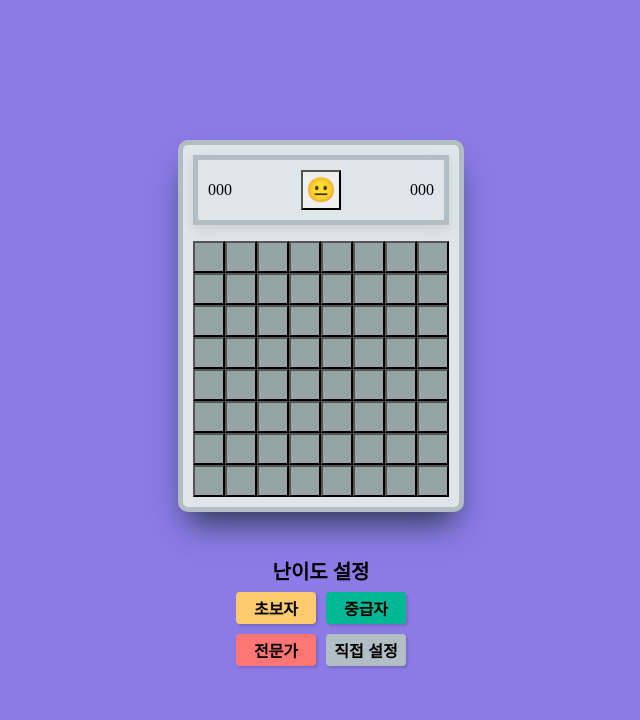
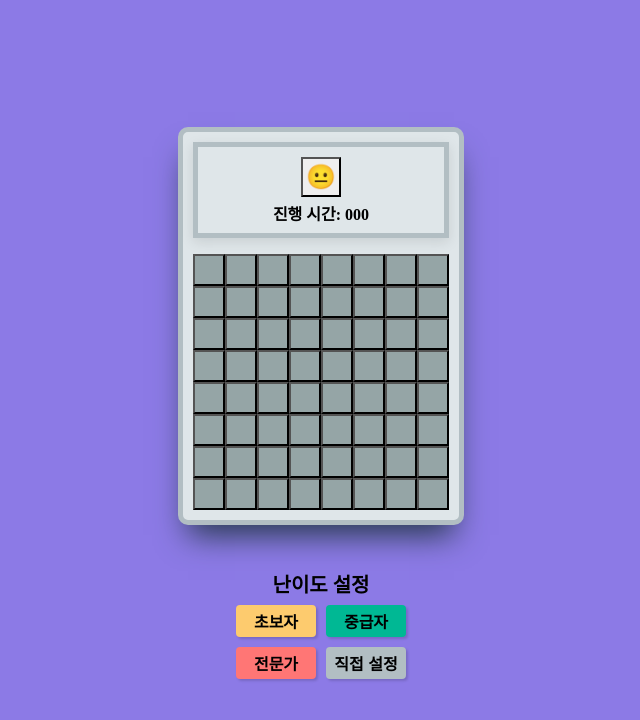
Before and after one commit to Yongveloper/minesweeper, a React (Vite) app: page / in a window 1280 px wide. Shown: the top 720 px of the page, without its empty margins (319-959 px from the left). Built offline with nearby package versions, Linux system fonts and the light colour scheme.

Commit message:
feat: 타이머 기능

```diff
--- a/src/components/Header/Header.styles.ts
+++ b/src/components/Header/Header.styles.ts
@@ -2,9 +2,10 @@ import styled from 'styled-components';
 
 export const Container = styled.div`
   display: flex;
-  justify-content: space-between;
+  flex-direction: column;
   align-items: center;
   border: 5px solid #b2bec3;
+  gap: 10px;
   padding: 10px;
   box-shadow: rgba(0, 0, 0, 0.1) 0px 4px 12px;
 
@@ -12,4 +13,9 @@ export const Container = styled.div`
     font-size: 24px;
     padding: 18px;
   }
+
+  .timer {
+    font-size: 16px;
+    font-weight: bold;
+  }
 `;
--- a/src/components/Header/Header.tsx
+++ b/src/components/Header/Header.tsx
@@ -1,10 +1,12 @@
+import { useState, useEffect } from 'react';
 import { useDispatch } from 'react-redux';
 import { useAppSelector } from '../../hooks/useAppSelector';
 import * as H from './Header.styles';
 import { resetGame } from '../../store/gameSlice';
-import { GAME_STATUS } from '../../types';
+import { GAME_STATUS, LEVELS } from '../../types';
 
 function Header() {
+  const [timer, setTimer] = useState(0);
   const { level, rows, columns, mines } = useAppSelector(
     (state) => state.game.gameLevel
   );
@@ -16,7 +18,7 @@ function Header() {
       return;
     }
 
-    if (level === 'CUSTOM') {
+    if (level === LEVELS.CUSTOM) {
       dispatch(resetGame({ level, rows, columns, mines }));
     } else {
       dispatch(resetGame({ level }));
@@ -35,13 +37,29 @@ function Header() {
     }
   };
 
+  useEffect(() => {
+    let interval: number | undefined;
+    if (gameStatus === GAME_STATUS.RUNNING) {
+      interval = window.setInterval(() => {
+        setTimer((timer) => timer + 1);
+      }, 1000);
+    } else {
+      clearInterval(interval);
+    }
+
+    if (gameStatus === GAME_STATUS.IDLE) {
+      setTimer(0);
+    }
+
+    return () => clearInterval(interval);
+  }, [gameStatus, timer]);
+
   return (
     <H.Container>
-      <div className="mine-count">000</div>
       <button className="reset-button" onClick={handleResetGame}>
         {getEmoji()}
       </button>
-      <div className="time">000</div>
+      <div className="timer">진행 시간: {String(timer).padStart(3, '0')}</div>
     </H.Container>
   );
 }
```
